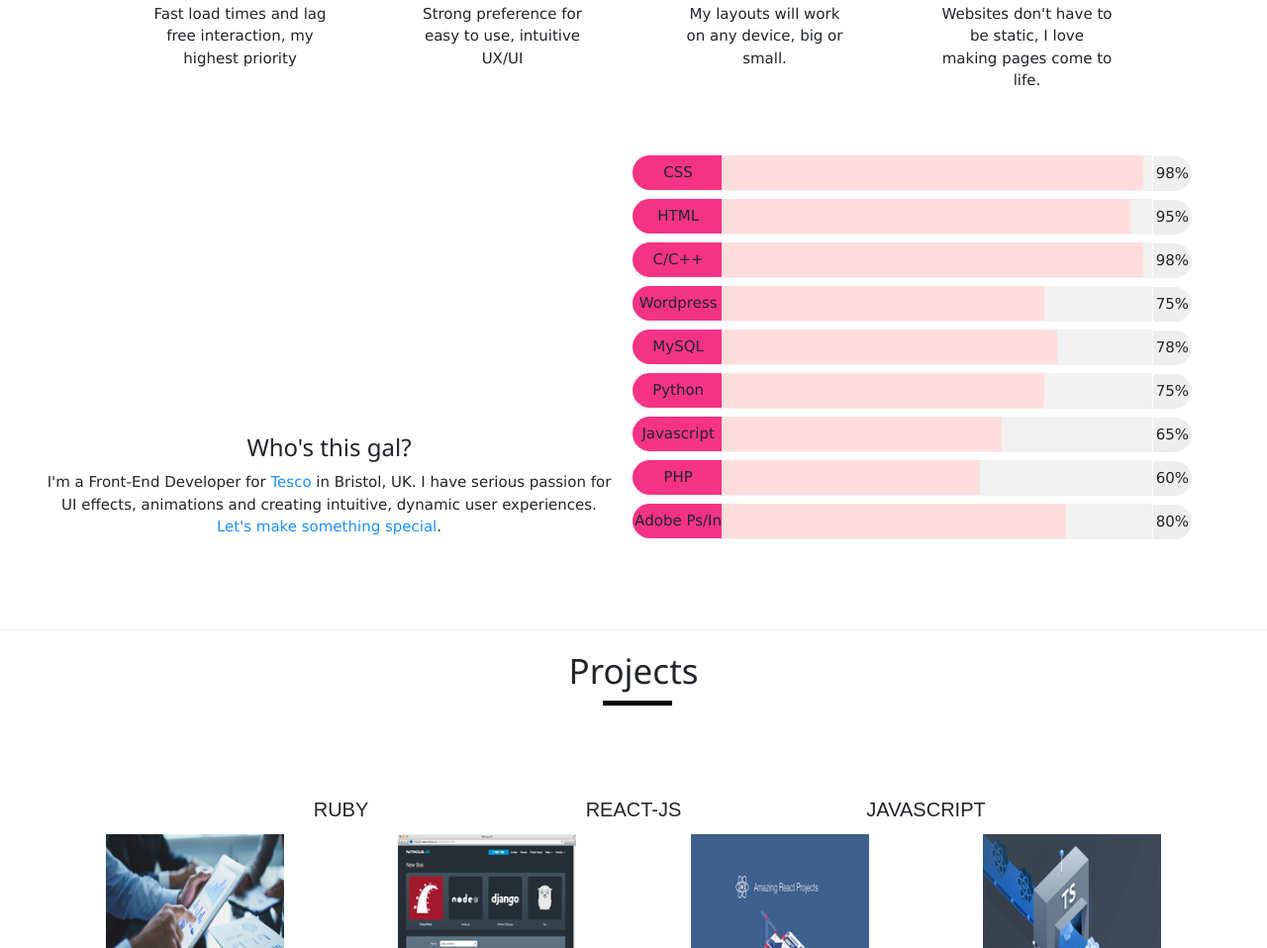
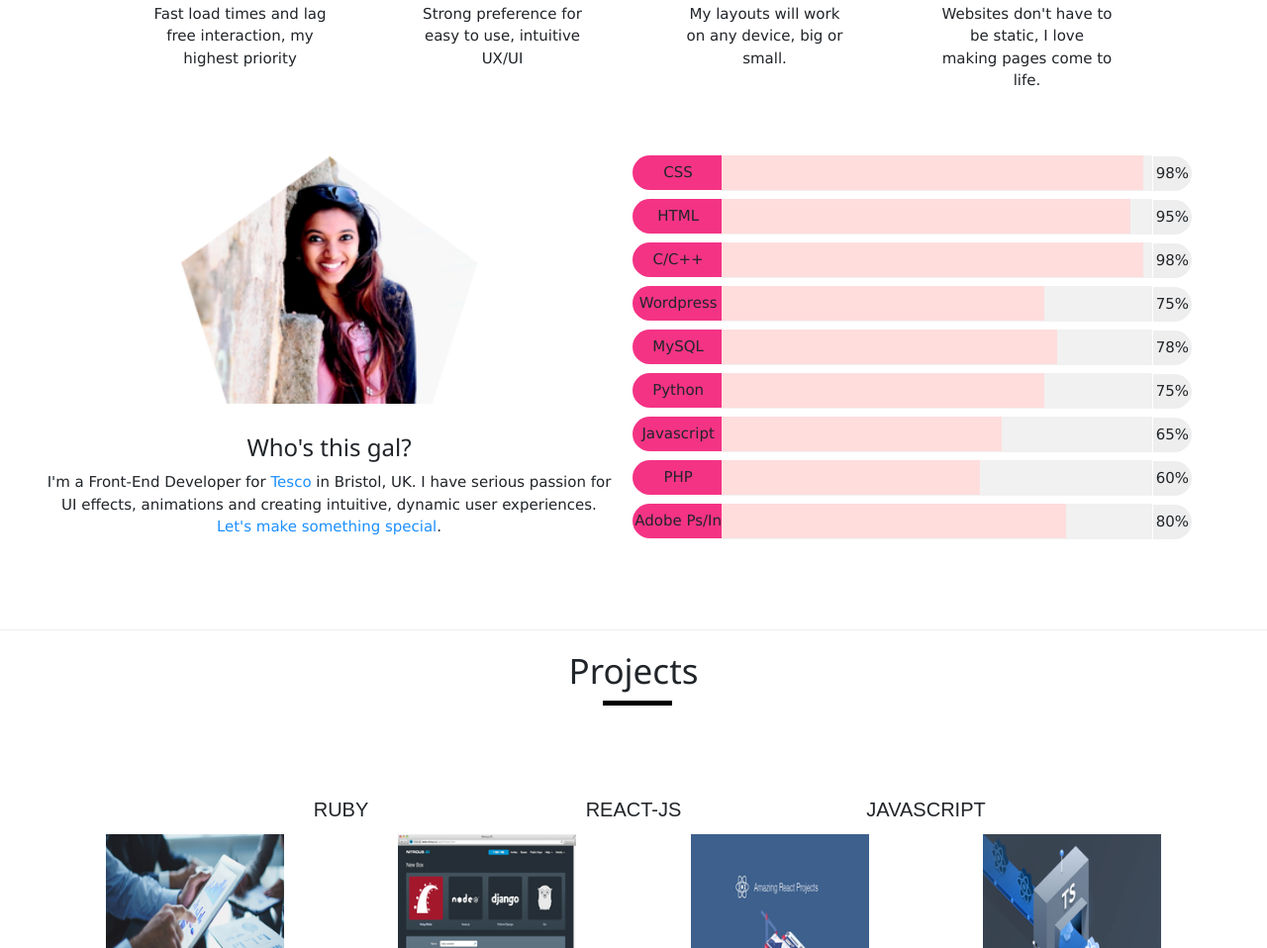
Before and after one commit to MaryJenniferY/findjennifer.github.io, a plain HTML site: page index.html in a window 1280 px wide. Shown: the part 1211-2169 px from the top of the page at 99% size. Drawn offline with nearby package versions, Linux system fonts and the light colour scheme; files that its build step writes are made by us from their sources; files whose address does not match are found by name.

Commit message:
Update style.css

```diff
--- a/style.css
+++ b/style.css
@@ -115,7 +115,7 @@
 }
 
 .pic{
-    background: url(images/me.png) no-repeat;
+    background: url('me.png') no-repeat;
     width: 300px;
     height: 250px;
     background-size: cover;
```
